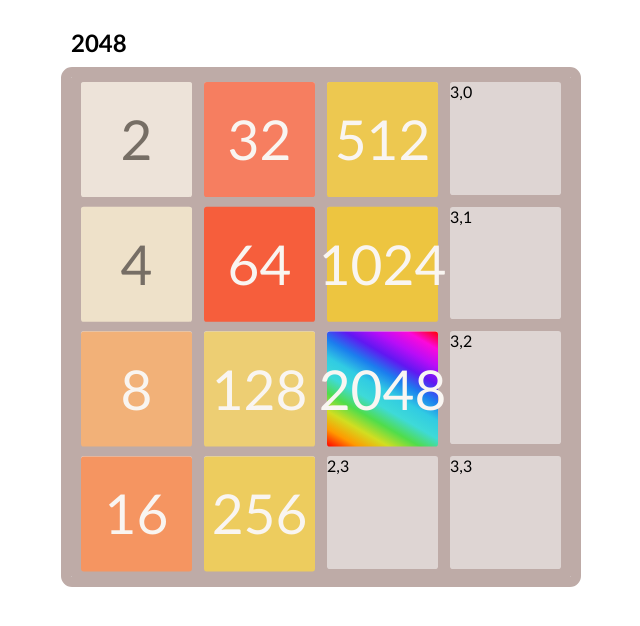
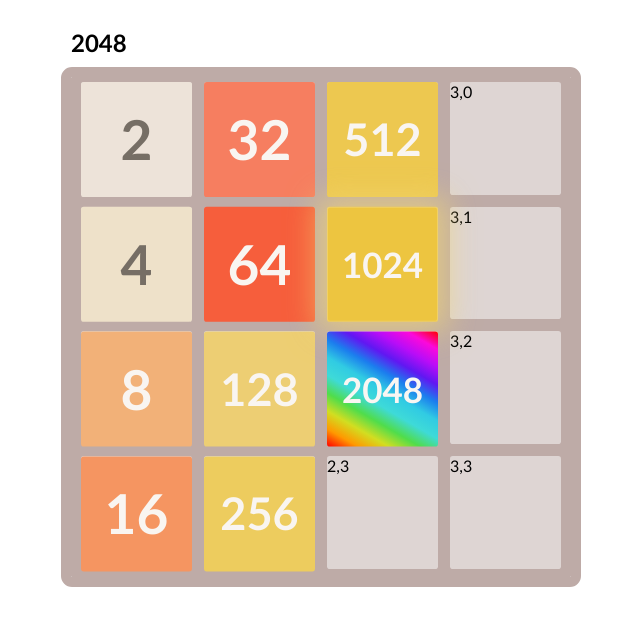
Before and after one commit to Angry3vilbot/2048, a SvelteKit app: page / in a window 1280 px wide. Shown: the top 626 px of the page, without its empty margins (319-959 px from the left). Built offline with nearby package versions, Linux system fonts and the light colour scheme.

Commit message:
Work on styling, reduce font size of larger numbers

```diff
--- a/src/routes/Game.svelte
+++ b/src/routes/Game.svelte
@@ -71,66 +71,68 @@
     }
     div.number-tile {
         position: absolute;
+
         display: flex;
         align-items: center;
         justify-content: center;
+
         width: 111px;
         height: 115px;
         border-radius: 2.5%;
+
+        transition: all 100ms ease-in-out;
+
+        font-weight: bold;
+        font-size: 55px;
     }
 
     /* Number tile styles */
-    .tile-2 {
+    div.tile-2 {
         background-color: hsl(30, 37%, 89%);
         color: hsl(30, 8%, 43%);
-        font-size: 55px;
     }
-    .tile-4 {
+    div.tile-4 {
         background-color: hsl(39, 51%, 86%);
         color: hsl(30, 8%, 43%);
-        font-size: 55px;
     }
-    .tile-8 {
+    div.tile-8 {
         background-color: hsl(28, 82%, 71%);
         color: hsl(34, 37%, 96%);
-        font-size: 55px;
     }
-    .tile-16 {
+    div.tile-16 {
         background-color: hsl(21, 88%, 67%);
         color: hsl(34, 37%, 96%);
-        font-size: 55px;
     }
-    .tile-32 {
+    div.tile-32 {
         background-color: hsl(12, 89%, 67%);
         color: hsl(34, 37%, 96%);
-        font-size: 55px;
     }
-    .tile-64 {
+    div.tile-64 {
         background-color: hsl(11, 91%, 60%);
         color: hsl(34, 37%, 96%);
-        font-size: 55px;
     }
-    .tile-128 {
+    div.tile-128 {
         background-color: hsl(45, 77%, 69%);
         color: hsl(34, 37%, 96%);
-        font-size: 55px;
+        font-size: 45px;
     }
-    .tile-256 {
+    div.tile-256 {
         background-color: hsl(46, 80%, 65%);
         color: hsl(34, 37%, 96%);
-        font-size: 55px;
+        font-size: 45px;
     }
-    .tile-512 {
+    div.tile-512 {
         background-color: hsl(46, 81%, 62%);
         color: hsl(34, 37%, 96%);
-        font-size: 55px;
+        font-size: 45px;
     }
-    .tile-1024 {
+    div.tile-1024 {
         background-color: hsl(46, 83%, 59%);
+        box-shadow: 0 0 30px 10px hsla(47, 84%, 70%, 0.633), inset 0 0 0 1px hsla(0, 0%, 100%, 0.2);
         color: hsl(34, 37%, 96%);
-        font-size: 55px;
+        font-size: 35px;
     }
-    .tile-2048 {
+    div.tile-2048 {
         background: linear-gradient(
         30deg,
             hsl(0, 100%, 50%) 0%,
@@ -146,7 +148,7 @@
             hsl(0, 100%, 50%) 100%
         );
         color: #f9f6f2;
-        font-size: 55px;
+        font-size: 35px;
     }
 
     /* Position styles */
```
